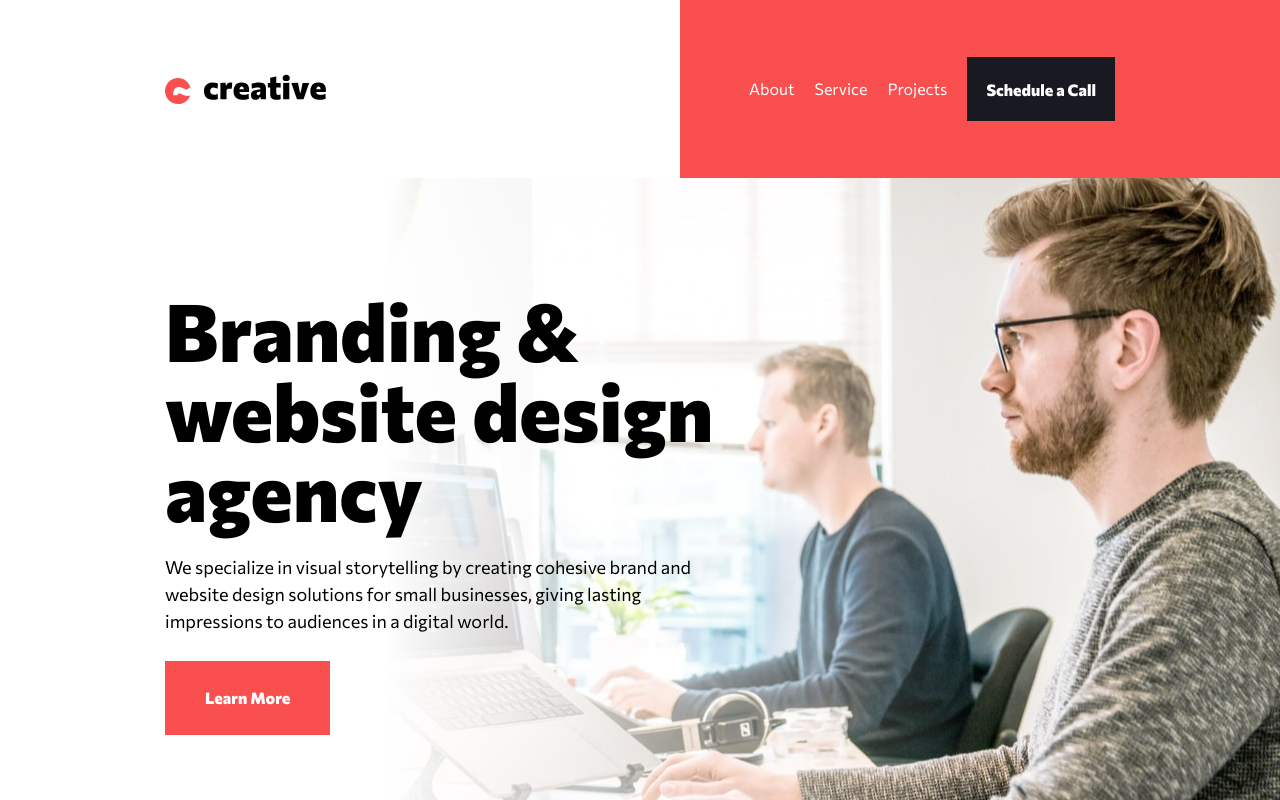
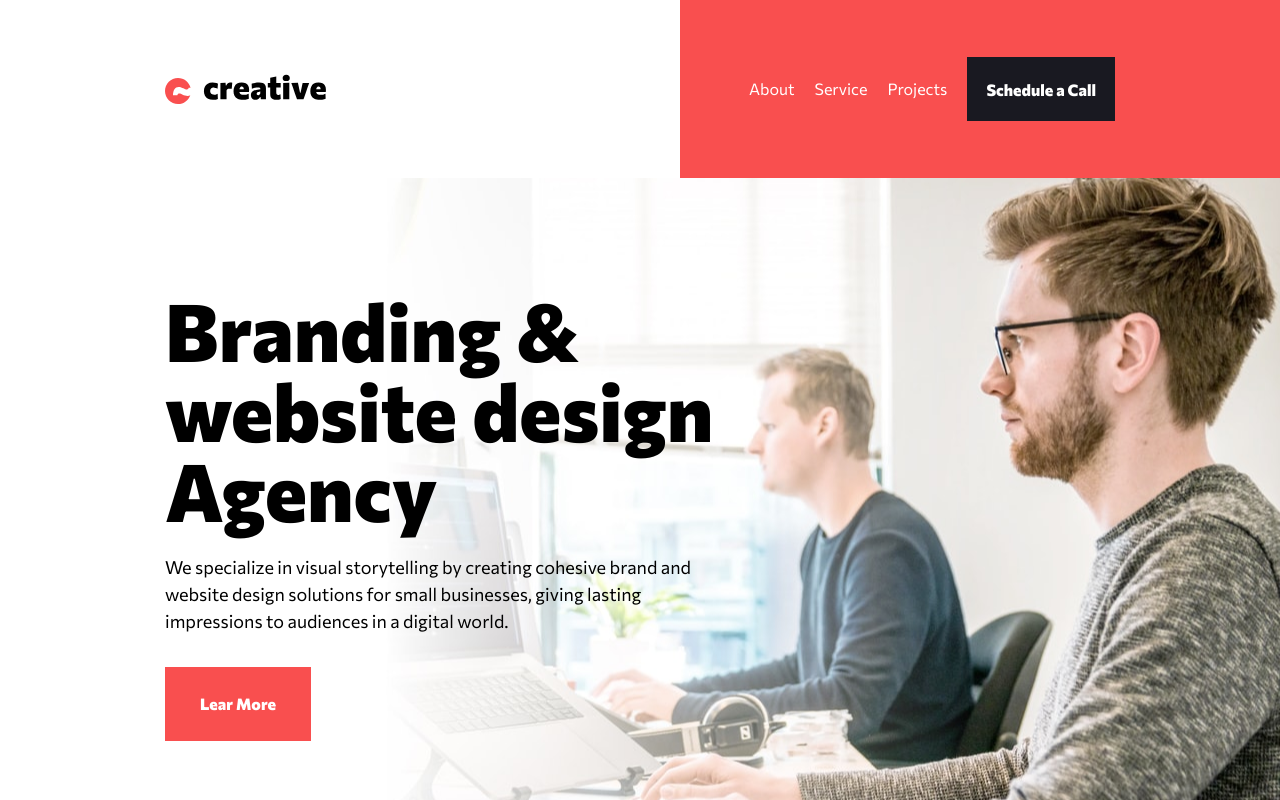
Before and after one commit to aroquega/creative-agency, a React (Vite) app in the folder site/: page / in a window 1280 px wide. Shown: the top 800 px of the page. Built offline with nearby package versions, Linux system fonts and the light colour scheme.

Commit message:
chore: Create Hero and Header sections

```diff
--- a/site/src/App.tsx
+++ b/site/src/App.tsx
@@ -1,61 +1,19 @@
-import heroMobile from "./assets/mobile/image-hero.jpg";
 import imageStrategic from "./assets/mobile/image-strategic.jpg";
 import imageStrategicTablet from "./assets/tablet/image-strategic.jpg";
 import imageStrategicDesktop from "./assets/desktop/image-strategic.jpg";
 
-import logo from "./assets/logo.svg";
-import menu from "./assets/mobile/icon-hamburger.svg";
-import close from "./assets/mobile/icon-cross.svg";
-
 import { BulletItem } from "./components/BulletItem";
 import { Carousel } from "./components/Carousel";
 import { Slide1, Slide2, Slide3 } from "./components/slides";
-import { Menu } from "./components/Menu";
-import { useState } from "react";
+
+import { Header } from "./sections/Header";
+import { Hero } from "./sections/Hero";
 
 function App() {
-  const [isOpen, setIsOpen] = useState(false);
-
   return (
     <>
-      <header className="flex md:items-stretch relative">
-        <div className="py-10 px-6 xl:pl-[165px] flex items-center justify-between flex-1 z-10 bg-white">
-          <img src={logo} />
-          <button
-            className="md:hidden"
-            onClick={() => setIsOpen((prev) => !prev)}
-          >
-            <img src={isOpen ? close : menu} />
-          </button>
-        </div>
-        <Menu isOpen={isOpen} onClick={() => setIsOpen(false)} />
-        <nav className="hidden md:block bg-red h-full py-[57px] pl-[33px] pr-10 xl:pl-[69px] lg:pr-[165px]">
-          <ul className="flex h-full space-x-5 text-white items-center">
-            <li>About</li>
-            <li>Service</li>
-            <li>Projects</li>
-            <li>
-              <button className="bg-black pt-[23px] px-[19px] pb-[21px] font-extrabold leading-tight">
-                Schedule a Call
-              </button>
-            </li>
-          </ul>
-        </nav>
-      </header>
-      <img className="sm:hidden w-full" src={heroMobile} alt="Our Team" />
-      <div className="px-6 md:px-[39px] md:pb-[150px] xl:pt-[112px] lg:pl-[165px] pt-14 md:pt-[77px] pb-24 sm:bg-hero-tablet lg:bg-hero-desktop bg-no-repeat bg-right">
-        <h1 className="sm:max-w-[398px] xl:max-w-[550px] text-[40px] md:text-[56px] lg:text-[80px] font-extrabold leading-none">
-          Branding & website design agency
-        </h1>
-        <p className="sm:max-w-[398px] xl:max-w-[540px] text-[15px] lg:text-[18px] mt-[15px] md:mt-[24px] mb-10 md:mb-8 font-normal leading-normal h-[75px]">
-          We specialize in visual storytelling by creating cohesive brand and
-          website design solutions for small businesses, giving lasting
-          impressions to audiences in a digital world.
-        </p>
-        <button className="bg-red py-[25px] px-10 font-extrabold text-white">
-          Learn More
-        </button>
-      </div>
+      <Header />
+      <Hero />
       <div className="sm:flex">
         <img src={imageStrategic} alt="" className="sm:hidden w-full" />
         <img src={imageStrategicTablet} className="hidden sm:block xl:hidden" />
--- /dev/null
+++ b/site/src/components/Button.tsx
@@ -0,0 +1,13 @@
+import { ReactNode } from "react";
+
+interface Props {
+  children: ReactNode;
+}
+
+export function Button({ children }: Props) {
+  return (
+    <button className="bg-red py-[25px] px-[35px] font-extrabold text-white">
+      {children}
+    </button>
+  );
+}
--- a/site/src/components/Menu.tsx
+++ b/site/src/components/Menu.tsx
@@ -9,25 +9,24 @@ export function Menu({ isOpen, onClick }: Props) {
       className={`md:hidden bg-black absolute bottom-0 left-1/4 text-white transition-transform duration-500 ${
         isOpen ? "translate-y-full" : "translate-y-0"
       } py-7`}
-      onBlur={() => {
-        console.log("mrd");
-      }}
     >
       <ul className="text-[18px] text-center">
-        <li className="px-7" onClick={onClick}>
-          <button className="px-7 py-3">About</button>
+        <li>
+          <button className="px-7 py-3 w-full" onClick={onClick}>
+            About
+          </button>
         </li>
         <li>
-          <button className="px-7 py-3" onClick={onClick}>
+          <button className="px-7 py-3 w-full" onClick={onClick}>
             Service
           </button>
         </li>
-        <li className="px-7">
-          <button className="px-7 py-3" onClick={onClick}>
+        <li>
+          <button className="px-7 py-3 w-full" onClick={onClick}>
             Projects
           </button>
         </li>
-        <li className="px-7">
+        <li className="px-7 pt-3">
           <button
             onClick={onClick}
             className="bg-red py-[25px] px-10 font-extrabold text-white"
--- /dev/null
+++ b/site/src/components/text.tsx
@@ -0,0 +1,24 @@
+interface TextProps {
+  className?: string;
+  children: string;
+}
+
+export const Heading1 = (props: TextProps) => (
+  <h1
+    className={`text-[40px] sm:text-[56px] lg:text-[80px] font-extrabold leading-none ${
+      props.className || ""
+    }`}
+  >
+    {props.children}
+  </h1>
+);
+
+export const Heading2 = (props: TextProps) => <h2>{props.children}</h2>;
+
+export const Paragraph = (props: TextProps) => (
+  <p
+    className={`text-[15px] lg:text-[18px] font-normal leading-normal ${props.className}`}
+  >
+    {props.children}
+  </p>
+);
--- /dev/null
+++ b/site/src/sections/Header.tsx
@@ -0,0 +1,38 @@
+import { useState } from "react";
+
+import { Menu } from "../components/Menu";
+
+import logo from "../assets/logo.svg";
+import menu from "../assets/mobile/icon-hamburger.svg";
+import close from "../assets/mobile/icon-cross.svg";
+
+export function Header() {
+  const [isOpen, setIsOpen] = useState(false);
+
+  return (
+    <header className="flex md:items-stretch relative">
+      <div className="py-10 px-6 xl:pl-[165px] flex items-center justify-between flex-1 z-10 bg-white">
+        <img src={logo} />
+        <button
+          className="md:hidden"
+          onClick={() => setIsOpen((prev) => !prev)}
+        >
+          <img src={isOpen ? close : menu} />
+        </button>
+      </div>
+      <Menu isOpen={isOpen} onClick={() => setIsOpen(false)} />
+      <nav className="hidden md:block bg-red h-full py-[57px] pl-[33px] pr-10 xl:pl-[69px] lg:pr-[165px]">
+        <ul className="flex h-full space-x-5 text-white items-center">
+          <li>About</li>
+          <li>Service</li>
+          <li>Projects</li>
+          <li>
+            <button className="bg-black pt-[23px] px-[19px] pb-[21px] font-extrabold leading-tight">
+              Schedule a Call
+            </button>
+          </li>
+        </ul>
+      </nav>
+    </header>
+  );
+}
--- /dev/null
+++ b/site/src/sections/Hero.tsx
@@ -0,0 +1,23 @@
+import { Heading1, Paragraph } from "../components/text";
+
+import heroMobile from "../assets/mobile/image-hero.jpg";
+import { Button } from "../components/Button";
+
+export function Hero() {
+  return (
+    <>
+      <img className="sm:hidden w-full" src={heroMobile} alt="Our Team" />
+      <div className="px-6 md:px-[39px] md:pb-[150px] xl:pt-[112px] lg:pl-[165px] pt-14 md:pt-[77px] pb-24 sm:bg-hero-tablet lg:bg-hero-desktop bg-no-repeat bg-right">
+        <Heading1 className="sm:max-w-[398px] xl:max-w-[550px]">
+          Branding & website design Agency
+        </Heading1>
+        <Paragraph className="sm:max-w-[398px] xl:max-w-[540px] mt-[15px] md:mt-[24px] mb-10 md:mb-8">
+          We specialize in visual storytelling by creating cohesive brand and
+          website design solutions for small businesses, giving lasting
+          impressions to audiences in a digital world.
+        </Paragraph>
+        <Button>Lear More</Button>
+      </div>
+    </>
+  );
+}
```
